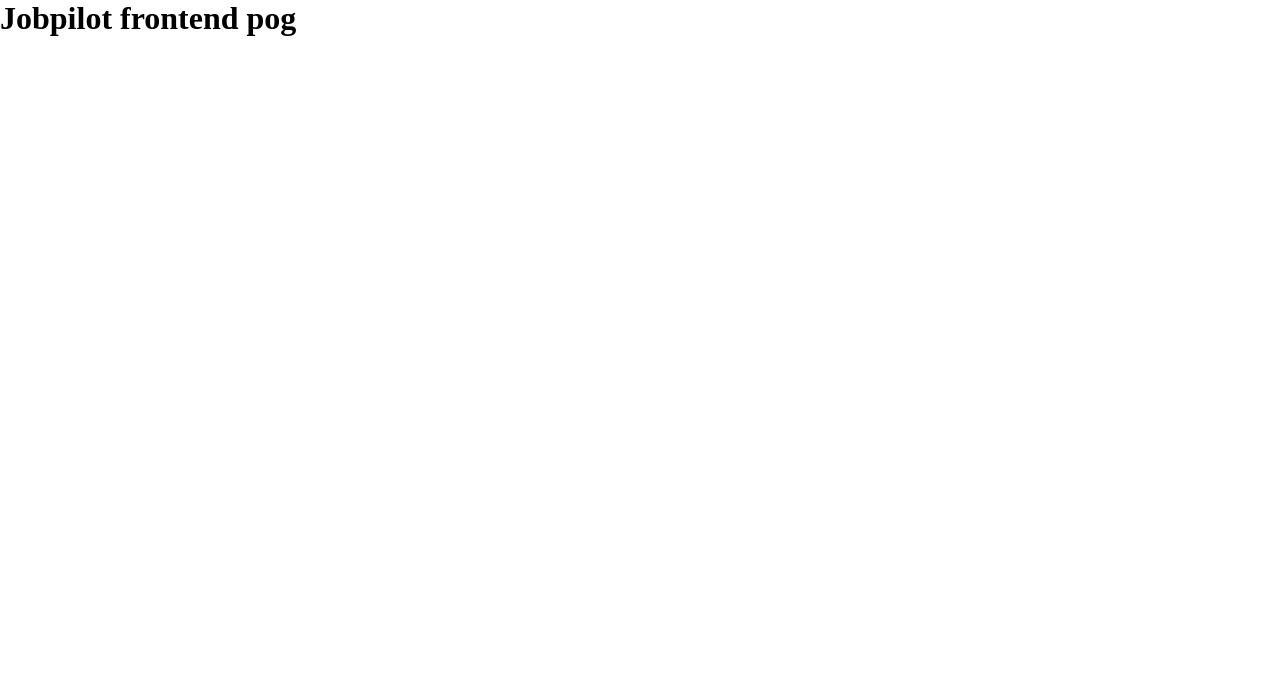
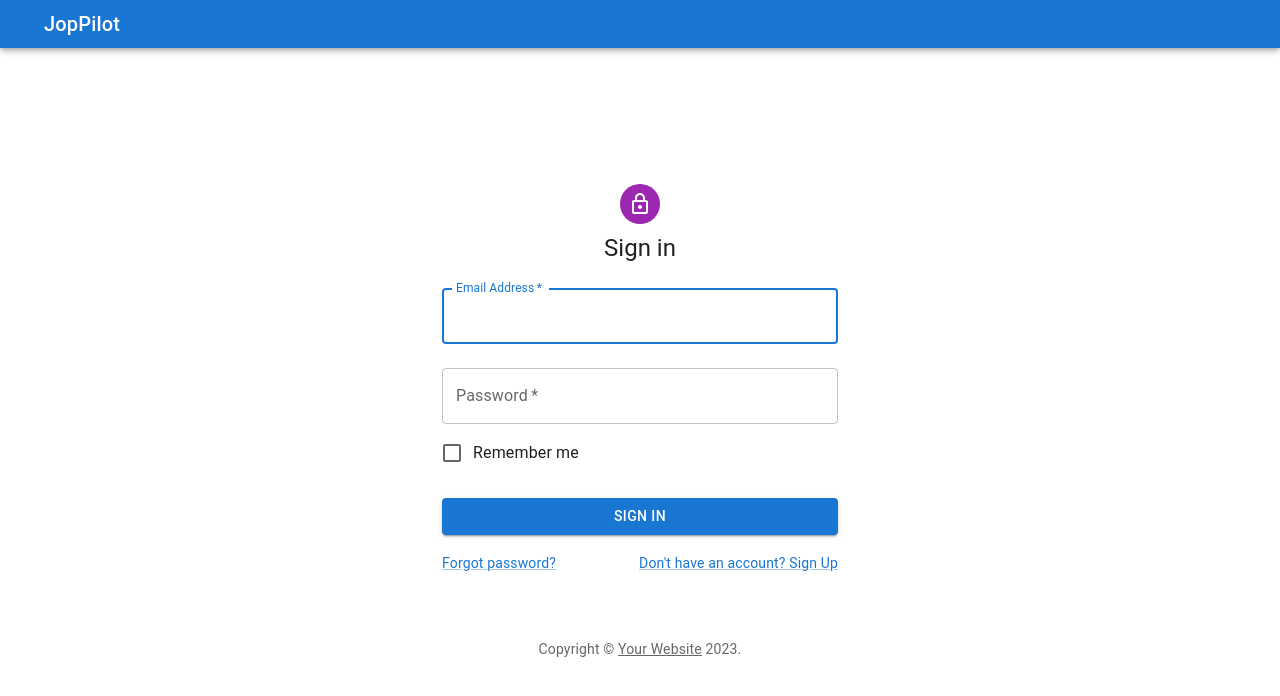
Before and after one commit to thejobpilot/frontend, a Next.js app: page / in a window 1280 px wide. Shown: the top 696 px of the page. Built offline with nearby package versions, Linux system fonts and the light colour scheme.

Commit message:
Created sign in page

```diff
--- a/package.json
+++ b/package.json
@@ -9,6 +9,11 @@
     "lint": "next lint"
   },
   "dependencies": {
+    "@emotion/react": "^11.10.5",
+    "@emotion/styled": "^11.10.5",
+    "@mui/icons-material": "^5.11.9",
+    "@mui/material": "^5.11.9",
+    "@mui/styled-engine-sc": "^5.11.9",
     "@next/font": "13.1.6",
     "@types/node": "18.13.0",
     "@types/react": "18.0.28",
@@ -18,6 +23,7 @@
     "next": "13.1.6",
     "react": "18.2.0",
     "react-dom": "18.2.0",
+    "styled-components": "^5.3.6",
     "typescript": "4.9.5"
   }
 }
--- /dev/null
+++ b/src/components/navBar.tsx
@@ -0,0 +1,13 @@
+import {AppBar, IconButton, Toolbar, Typography} from "@mui/material";
+
+export default function NavBar() {
+    return (<AppBar position="fixed">
+        <Toolbar variant="dense">
+            <IconButton edge="start" color="inherit" aria-label="menu" sx={{ mr: 2 }}>
+            </IconButton>
+            <Typography variant="h6" color="inherit" component="div">
+                JopPilot
+            </Typography>
+        </Toolbar>
+    </AppBar>)
+}
--- /dev/null
+++ b/src/components/signIn.tsx
@@ -0,0 +1,110 @@
+import * as React from 'react';
+import Avatar from '@mui/material/Avatar';
+import Button from '@mui/material/Button';
+import CssBaseline from '@mui/material/CssBaseline';
+import TextField from '@mui/material/TextField';
+import FormControlLabel from '@mui/material/FormControlLabel';
+import Checkbox from '@mui/material/Checkbox';
+import Link from '@mui/material/Link';
+import Grid from '@mui/material/Grid';
+import Box from '@mui/material/Box';
+import LockOutlinedIcon from '@mui/icons-material/LockOutlined';
+import Typography from '@mui/material/Typography';
+import Container from '@mui/material/Container';
+import { createTheme, ThemeProvider } from '@mui/material/styles';
+
+function Copyright(props: any) {
+    return (
+        <Typography variant="body2" color="text.secondary" align="center" {...props}>
+            {'Copyright © '}
+            <Link color="inherit" href="https://mui.com/">
+                Your Website
+            </Link>{' '}
+            {new Date().getFullYear()}
+            {'.'}
+        </Typography>
+    );
+}
+
+const theme = createTheme();
+
+export default function SignIn() {
+    const handleSubmit = (event: React.FormEvent<HTMLFormElement>) => {
+        event.preventDefault();
+        const data = new FormData(event.currentTarget);
+        console.log({
+            email: data.get('email'),
+            password: data.get('password'),
+        });
+    };
+
+    return (
+        <ThemeProvider theme={theme}>
+            <Container component="main" maxWidth="xs">
+                <CssBaseline />
+                <Box
+                    sx={{
+                        marginTop: 22,
+                        display: 'flex',
+                        flexDirection: 'column',
+                        alignItems: 'center',
+                    }}
+                >
+                    <Avatar sx={{ m: 1, bgcolor: 'secondary.main' }}>
+                        <LockOutlinedIcon />
+                    </Avatar>
+                    <Typography component="h1" variant="h5">
+                        Sign in
+                    </Typography>
+                    <Box component="form" onSubmit={handleSubmit} noValidate sx={{ mt: 1 }}>
+                        <TextField
+                            margin="normal"
+                            required
+                            fullWidth
+                            id="email"
+                            label="Email Address"
+                            name="email"
+                            autoComplete="email"
+                            autoFocus
+                        />
+                        <TextField
+                            margin="normal"
+                            required
+                            fullWidth
+                            name="password"
+                            label="Password"
+                            type="password"
+                            id="password"
+                            autoComplete="current-password"
+                        />
+                        <FormControlLabel
+                            control={<Checkbox value="remember" color="primary" />}
+                            label="Remember me"
+                        />
+                        <Button
+                            type="submit"
+                            fullWidth
+                            variant="contained"
+                            sx={{ mt: 3, mb: 2 }}
+                        >
+                            Sign In
+                        </Button>
+                        <Grid container>
+                            <Grid item xs>
+                                <Link href="#" variant="body2">
+                                    Forgot password?
+                                </Link>
+                            </Grid>
+                            <Grid item>
+                                <Link href="#" variant="body2">
+                                    {"Don't have an account? Sign Up"}
+                                </Link>
+                            </Grid>
+                        </Grid>
+                    </Box>
+                </Box>
+                <Copyright sx={{ mt: 8, mb: 4 }} />
+            </Container>
+        </ThemeProvider>
+    );
+}
--- a/src/pages/index.tsx
+++ b/src/pages/index.tsx
@@ -1,11 +1,15 @@
 import {Inter} from '@next/font/google'
+import {AppBar, IconButton, Toolbar, Typography} from "@mui/material";
+import NavBar from "@/components/navBar";
+import SignIn from "@/components/signIn";
 
 const inter = Inter({subsets: ['latin']})
 
 export default function Home() {
     return (
         <>
-            <h1>Jobpilot frontend pog</h1>
+            <NavBar></NavBar>
+            <SignIn></SignIn>
         </>
     )
 }
```
Also changed, not shown: 1 other file (tests, documents, lock files or other folders).
